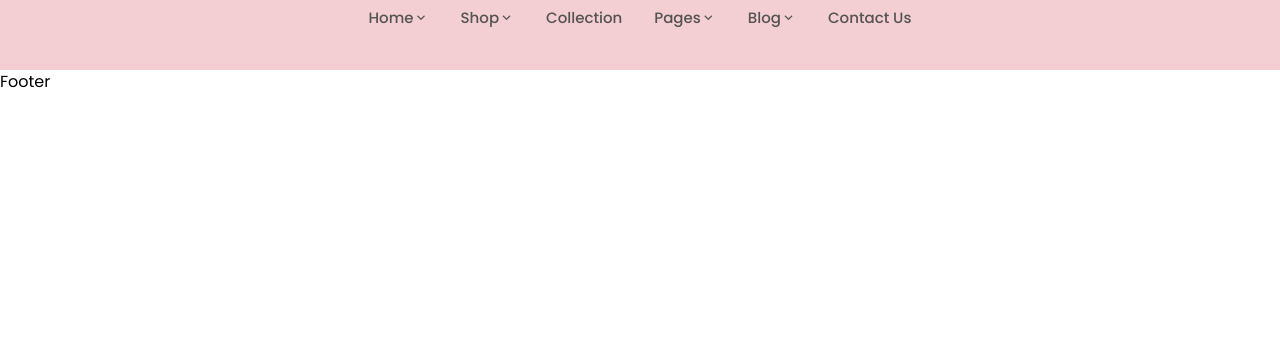
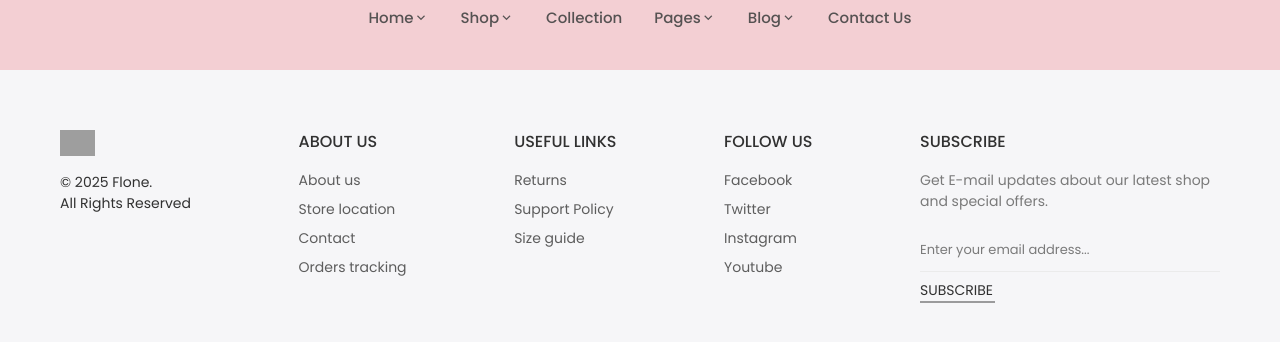
Before and after one commit to khairnabiyevaleyla/Task-14, a React (Vite) app in the folder Task-14/: page / in a window 1280 px wide. Shown: the part 404-746 px from the top of the page. Built offline with nearby package versions, Linux system fonts and the light colour scheme; grey boxes are pictures that could not be loaded.

Commit message:
footer added

```diff
--- a/Task-14/src/layout/Footer/Footer.jsx
+++ b/Task-14/src/layout/Footer/Footer.jsx
@@ -1,7 +1,97 @@
-import React from "react";
+const Footer = () => {
+  return (
+    <footer className="py-10 px-6 bg-[#F6F6F8]">
+      <div className="mx-auto max-w-7xl container">
+        <div className="flex flex-wrap justify-between items-start gap-8">
+          <div className="flex flex-col">
+            <a href="/">
+              <img
+                alt="Logo"
+                className="h-[26px]"
+                src="https://flone.jamstacktemplates.dev/assets/img/logo/logo.png"
+              />
+            </a>
+            <p className="mt-4 text-[#313131] text-[14px] font-normal">
+              © 2025 Flone. <br /> All Rights Reserved
+            </p>
+          </div>
 
-const Footer = () => {
-  return <div>Footer</div>;
+          <div className="flex flex-col">
+            <h3 className="font-medium text-[16px] text-[#313131]">ABOUT US</h3>
+            <ul className="mt-4 space-y-2 font-normal text-[14px] text-[#5d5d5d]">
+              <li className="custom-transition hover:text-customPurple">
+                <a href="/">About us</a>
+              </li>
+              <li className="custom-transition hover:text-customPurple">
+                <a href="/">Store location</a>
+              </li>
+              <li className="custom-transition hover:text-customPurple">
+                <a href="/">Contact</a>
+              </li>
+              <li className="custom-transition hover:text-customPurple">
+                <a href="/">Orders tracking</a>
+              </li>
+            </ul>
+          </div>
+
+          <div className="flex flex-col">
+            <h3 className="font-medium text-[16px] text-[#313131]">
+              USEFUL LINKS
+            </h3>
+            <ul className="mt-4 space-y-2 font-normal text-[14px] text-[#5d5d5d]">
+              <li className="custom-transition hover:text-customPurple">
+                <a href="/">Returns</a>
+              </li>
+              <li className="custom-transition hover:text-customPurple">
+                <a href="/">Support Policy</a>
+              </li>
+              <li className="custom-transition hover:text-customPurple">
+                <a href="/">Size guide</a>
+              </li>
+            </ul>
+          </div>
+
+          <div className="flex flex-col">
+            <h3 className="font-medium text-[16px] text-[#313131]">
+              FOLLOW US
+            </h3>
+            <ul className="mt-4 space-y-2 font-normal text-[14px] text-[#5d5d5d]">
+              <li className="custom-transition hover:text-customPurple">
+                <a href="/">Facebook</a>
+              </li>
+              <li className="custom-transition hover:text-customPurple">
+                <a href="/">Twitter</a>
+              </li>
+              <li className="custom-transition hover:text-customPurple">
+                <a href="/">Instagram</a>
+              </li>
+              <li className="custom-transition hover:text-customPurple">
+                <a href="/">Youtube</a>
+              </li>
+            </ul>
+          </div>
+
+          <div className="flex flex-col flex-1 max-w-[300px]">
+            <h3 className="font-medium text-[16px] text-[#313131]">
+              SUBSCRIBE
+            </h3>
+            <p className="mt-4 text-[#7a7a7a] text-[14px]">
+              Get E-mail updates about our latest shop and special offers.
+            </p>
+            <input
+              type="text"
+              placeholder="Enter your email address..."
+              className="mt-4 w-full py-3 text-[13px] bg-[#F6F6F8]  border-b border-[#ebebeb] placeholder:text-[#7a7a7a]
+              outline-none"
+            />
+            <button className="text-[#313131] text-[14px] pt-2 border-b-2 border-[#9b9b9c] custom-transition hover:text-customPurple hover:border-customPurple flex w-[25%]">
+              SUBSCRIBE
+            </button>
+          </div>
+        </div>
+      </div>
+    </footer>
+  );
 };
 
 export default Footer;
```
